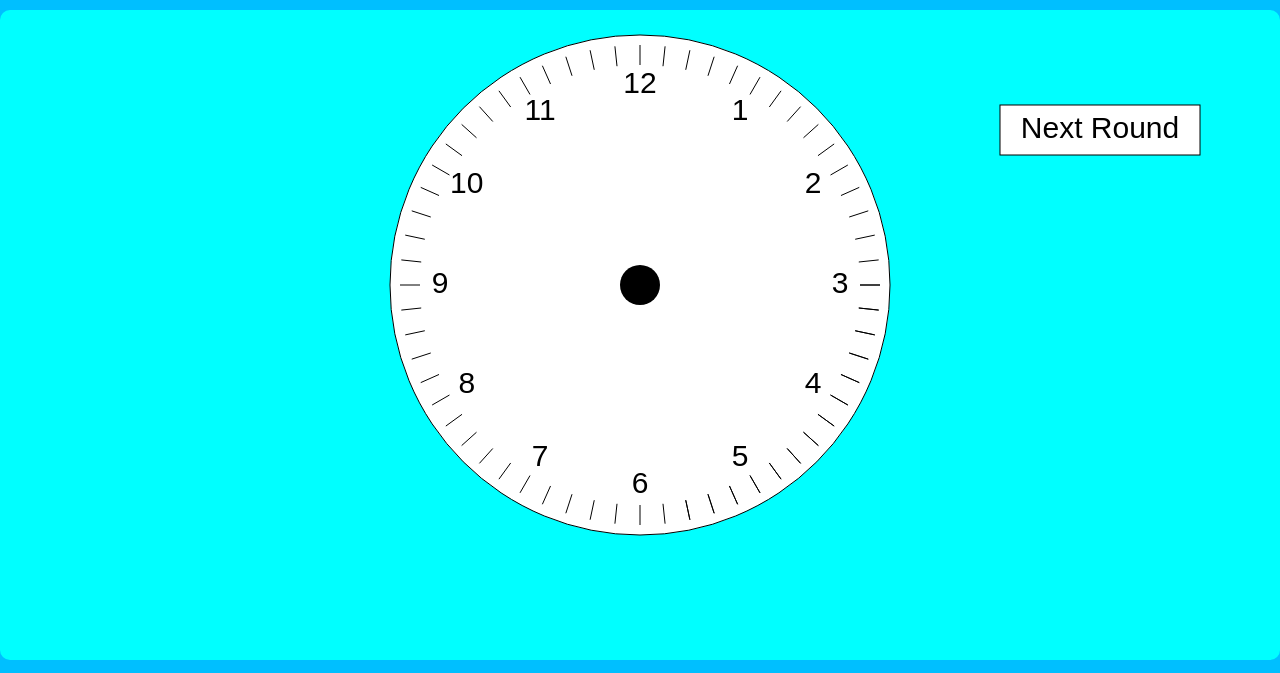
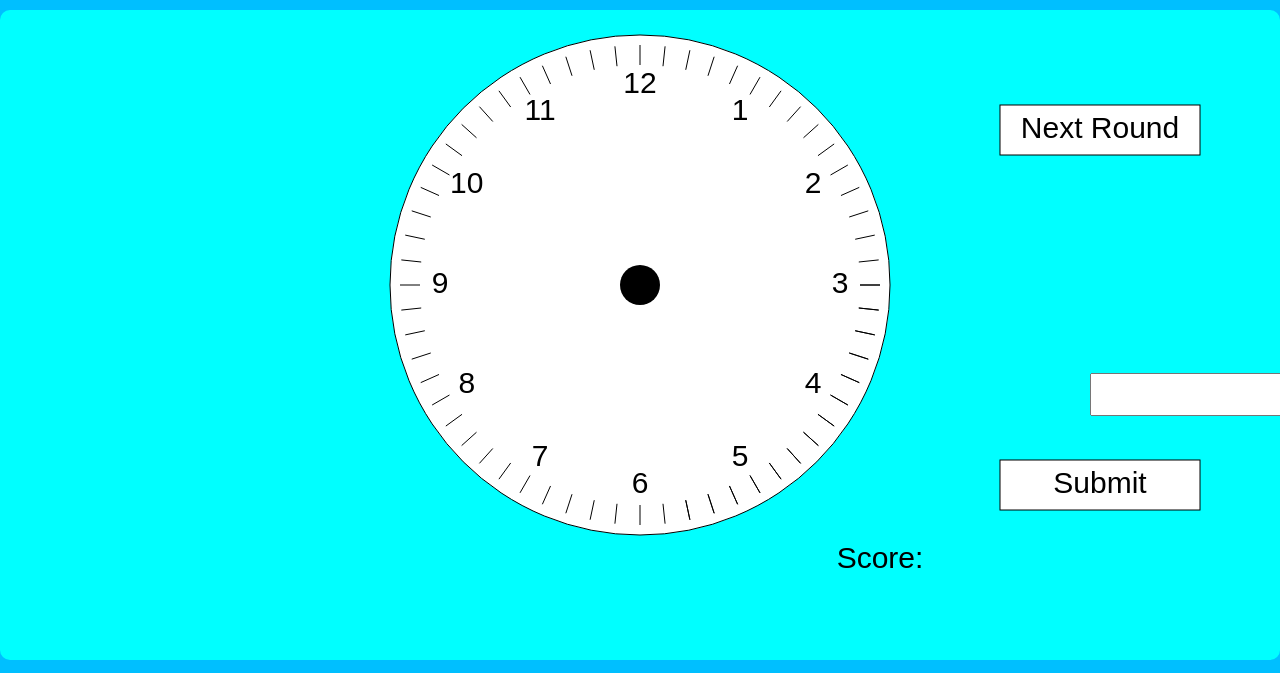
Before and after one commit to SEANYB4/countdown, a plain HTML site: page index.html in a window 1280 px wide. Shown: the part 127-800 px from the top of the page. Drawn offline with Linux system fonts and the light colour scheme.

Commit message:
Added text entry

```diff
--- a/index.html
+++ b/index.html
@@ -22,6 +22,7 @@
 
     <div id="game-display">
         <canvas id="canvas1"></canvas>
+        <input type="text" id="textInput">
     </div>
 
 
--- a/script.js
+++ b/script.js
@@ -120,6 +120,19 @@ window.addEventListener('load', () => {
             context.strokeStyle = 'black';
             context.strokeRect(this.width - 280, 95, 200, 50);
 
+            // Draw the submit button
+
+            context.fillStyle = 'white';
+            context.fillRect(this.width - 280, 450, 200, 50);
+            context.fillStyle = 'black';
+            context.fillText("Submit", this.width - 180, 475);
+            context.strokeStyle = 'black';
+            context.strokeRect(this.width - 280, 450, 200, 50);
+
+            // Draw score board
+
+            context.fillStyle = 'black';
+            context.fillText("Score:", this.width - 400, 550)
 
         }
 
@@ -179,6 +192,17 @@ window.addEventListener('load', () => {
     const game = new Game(canvas);
 
 
+    // LISTENER FOR TEXT ENTRY
+
+    var input = document.getElementById("textInput");
+    input.addEventListener("input", () => {
+        var text = input.value;
+        console.log(text);
+    })
+
+
+    // ROUND BUTTON EVENT LISTENER
+
     canvas.addEventListener("click", (e) => {
 
         var rect = canvas.getBoundingClientRect();
@@ -186,17 +210,11 @@ window.addEventListener('load', () => {
         var y = e.clientY - rect.top;
 
         if (x >= 1000 && x <= 1200 && y >= 95 && y >- 145 && !roundHappening) {
-
             game.round(ctx);
-            console.log("clicked");
-
         }
-    })
+    });
 
     game.render(ctx);
 
 
-
-
-
-})
+});
--- a/styles.css
+++ b/styles.css
@@ -32,4 +32,15 @@ h1 {
 #canvas1 {
 
     border-radius: 10px;
+    position: relative;
 }
+
+#textInput {
+
+    position: absolute;
+    left: 1090px;
+    top: 500px;
+    z-index: 1;
+    width: 200px;
+    font-size: 2rem;
+}
```
